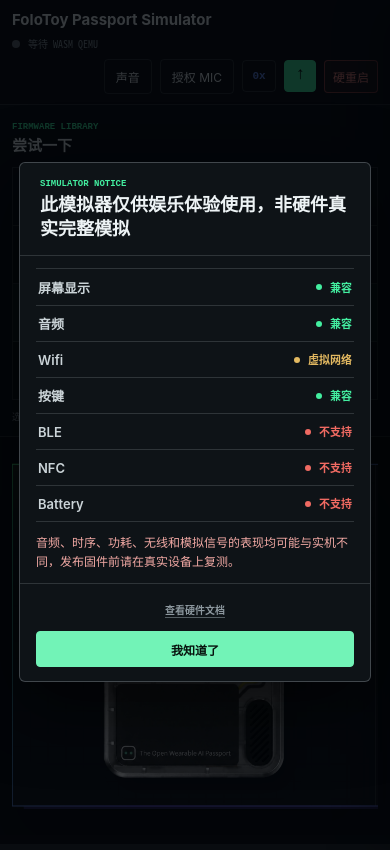
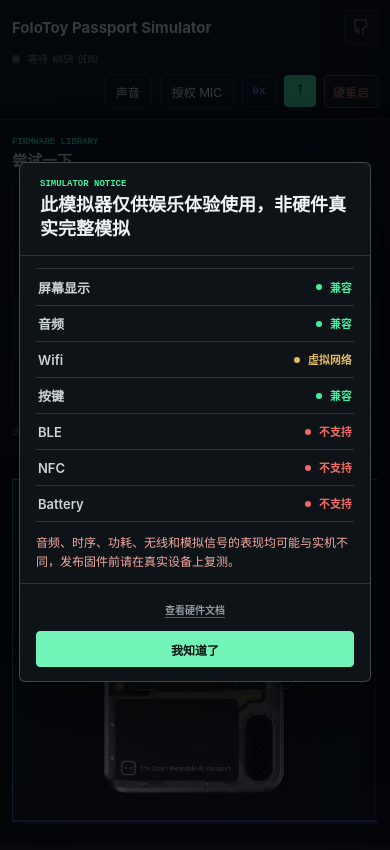
Before and after one commit to VOID001/FoloToy-Passport-Simulator, a website: page public/index.html in a window 390 px wide. Drawn offline with Linux system fonts and the light colour scheme; no server answers.

Commit message:
feat: add GitHub repository badge

```diff
--- a/public/index.html
+++ b/public/index.html
@@ -16,6 +16,18 @@
             <strong>FoloToy Passport Simulator</strong>
             <small>Powered by WebAssembly &amp; QEMU</small>
           </span>
+        </a>
+        <a class="github-repo"
+           href="https://github.com/VOID001/FoloToy-Passport-Simulator"
+           target="_blank" rel="noopener noreferrer"
+           aria-label="在 GitHub 查看源码" title="在 GitHub 查看源码">
+          <svg aria-hidden="true" viewBox="0 0 24 24" fill="none"
+               stroke="currentColor" stroke-width="2" stroke-linecap="round"
+               stroke-linejoin="round">
+            <path d="M15 22v-4a4.8 4.8 0 0 0-1-3.5c3.3-.4 6.7-1.6 6.7-7A5.4 5.4 0 0 0 19.2 4 5 5 0 0 0 19.1.5S18 .1 15 1.8a13.4 13.4 0 0 0-7 0C5 .1 3.9.5 3.9.5A5 5 0 0 0 3.8 4a5.4 5.4 0 0 0-1.5 3.7c0 5.4 3.4 6.6 6.7 7A4.8 4.8 0 0 0 8 18v4"></path>
+            <path d="M9 18c-4.5 2-5-2-7-2"></path>
+          </svg>
+          <span>GitHub Repo</span>
         </a>
         <div class="runtime-status" aria-live="polite">
           <span id="runtime-light" class="status-light"></span>
--- a/public/styles.css
+++ b/public/styles.css
@@ -42,6 +42,34 @@ body.inspector-open .emulator { margin-right: min(440px, 36vw); }
 .brand strong { font-size: 15px; letter-spacing: 0; white-space: nowrap; }
 .brand small, .runtime-status { font: 10px/1.35 "SF Mono", "Noto Sans Mono CJK SC", monospace; }
 .brand small { color: var(--muted); letter-spacing: 0; }
+.github-repo {
+  min-height: 34px;
+  display: inline-flex;
+  align-items: center;
+  gap: 7px;
+  padding: 7px 10px;
+  border: 1px solid var(--line);
+  border-radius: 4px;
+  color: var(--muted);
+  background: rgba(255, 255, 255, .025);
+  font: 600 10px/1 "SF Mono", "Noto Sans Mono CJK SC", monospace;
+  text-decoration: none;
+  white-space: nowrap;
+  transition: border-color .15s ease, color .15s ease, background .15s ease;
+}
+.github-repo svg {
+  width: 16px;
+  height: 16px;
+  flex: 0 0 auto;
+}
+.github-repo:hover,
+.github-repo:focus-visible {
+  border-color: var(--mint);
+  color: var(--mint);
+  background: rgba(67, 238, 160, .07);
+  outline: none;
+}
+.github-repo:active { background: rgba(67, 238, 160, .14); }
 .runtime-status {
   display: flex;
   align-items: center;
@@ -1097,6 +1125,16 @@ body.inspector-open .emulator { margin-right: min(440px, 36vw); }
   body.inspector-open .emulator { margin-right: 0; }
 }
 @media (max-width: 900px) {
+  .toolbar {
+    display: grid;
+    grid-template-columns: auto auto minmax(0, 1fr);
+    gap: 8px 12px;
+  }
+  .runtime-status { margin-left: auto; }
+  .toolbar-actions {
+    grid-column: 1 / -1;
+    justify-content: flex-end;
+  }
   .workspace {
     display: block;
   }
@@ -1175,6 +1213,12 @@ body.inspector-open .emulator { margin-right: min(440px, 36vw); }
 @media (max-width: 420px) {
   .toolbar { padding-inline: 12px; }
   .brand small { display: none; }
+  .github-repo {
+    width: 34px;
+    justify-content: center;
+    padding-inline: 0;
+  }
+  .github-repo span { display: none; }
   .inspector-toggle,
   .upload,
   .restart { min-height: 32px; padding: 7px 8px; }
```
